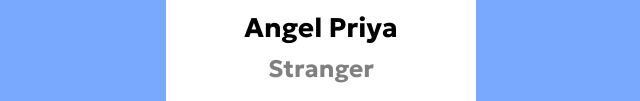
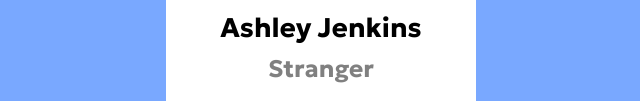
Before and after one commit to Priyanshu-nv/addFriendMiniProject, a plain HTML site: page index.html in a window 1280 px wide. Shown: the part 420-521 px from the top of the page, without its empty margins (319-959 px from the left). Drawn offline with Linux system fonts and the light colour scheme.

Commit message:
final commit

```diff
--- a/index.html
+++ b/index.html
@@ -15,7 +15,7 @@
   <body>
     <div id="card">
       <img src="./temp.jpg" alt="" />
-      <h1>Angel Priya</h1>
+      <h1>Ashley Jenkins</h1>
       <h5>Stranger</h5>
       <div id="btn-container">
         <!-- <button id="remove">Remove</button> -->
```
